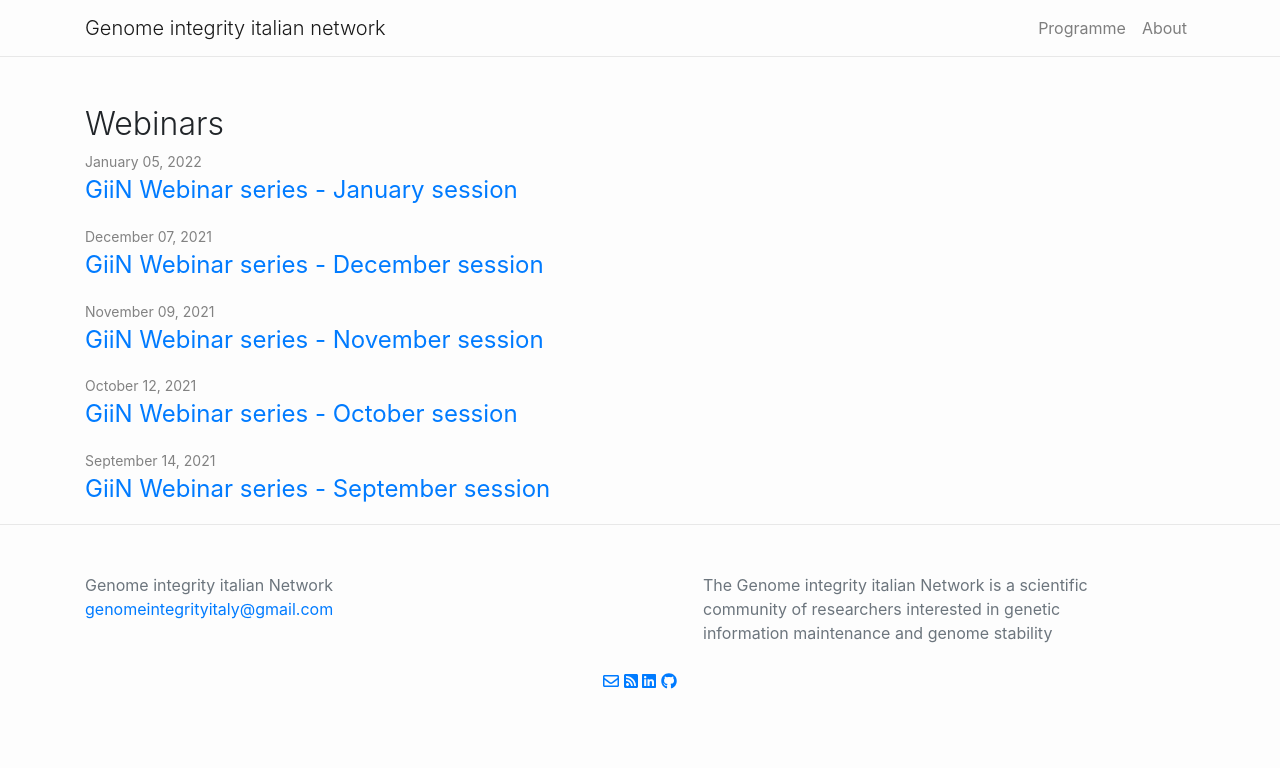
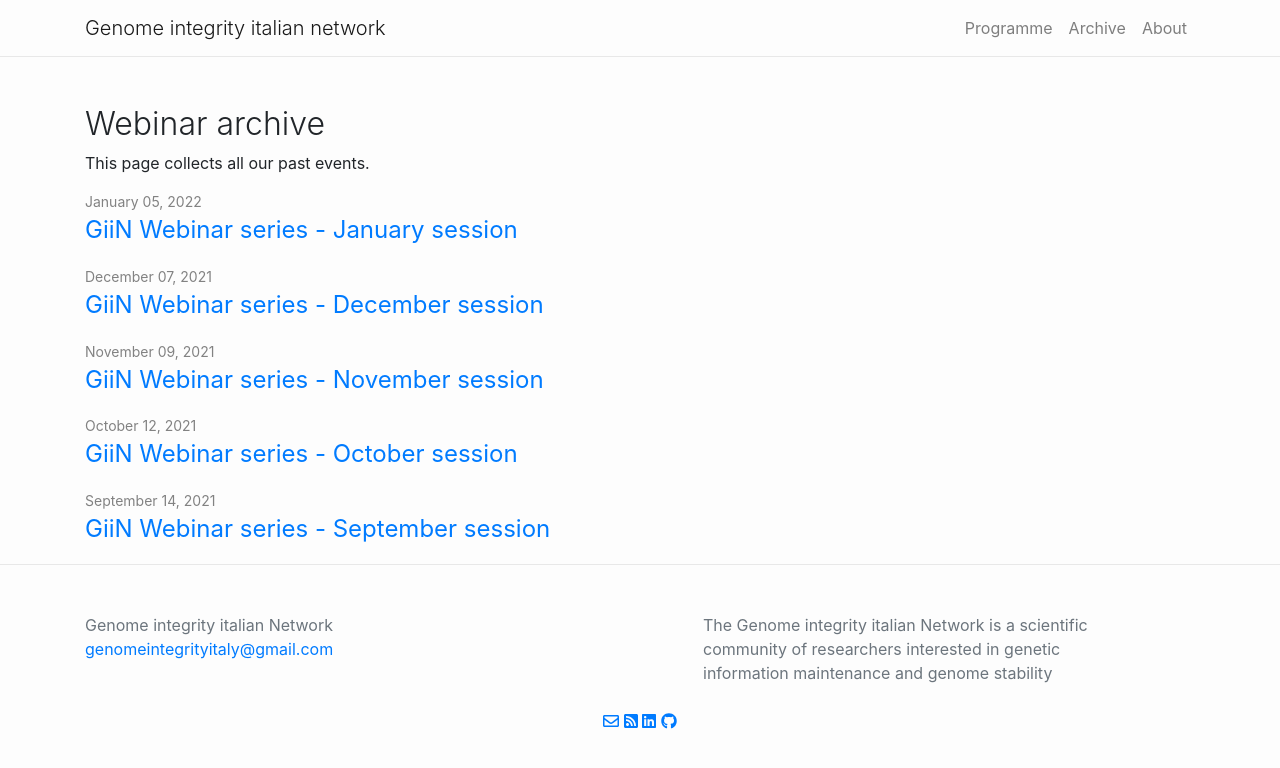
Before and after one commit to ftabaro/giin-website, a Jekyll site: the page built from pages/archive.md, in a window 1280 px wide. Shown: the top 768 px of the page. Built offline with Jekyll 4.4.1, drawn with Linux system fonts in a browser that asks for light colours; nearby versions of some CDN libraries.

Commit message:
add archive

```diff
--- a/_data/navbar.yml
+++ b/_data/navbar.yml
@@ -1,4 +1,6 @@
 - name: programme
   link: /programme
+- name: archive
+  link: /archive
 - name: About
   link: /about
--- a/pages/archive.md
+++ b/pages/archive.md
@@ -6,7 +6,8 @@ permalink: /archive
 {% capture nowunix %}{{'now' | date: '%s'}}{% endcapture %}
 
 <div class="container mt-5">
-<h2 class="h2 font-weight-light">Webinars</h2>
+<h2 class="h2 font-weight-light">Webinar archive</h2>
+<p>This page collects all our past events.</p>
 <div class="archive">
   {% for post in site.posts %}
   {% assign currDate = post.date | date: "%Y" %}
```
